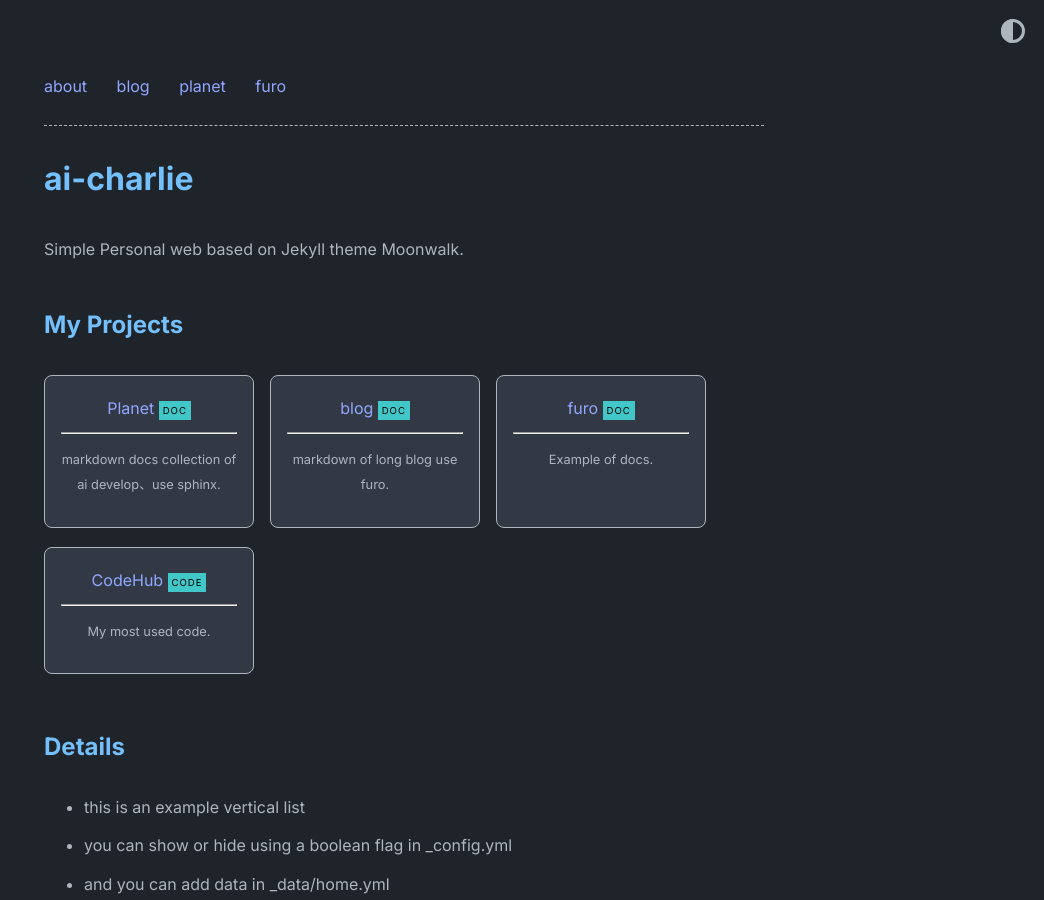
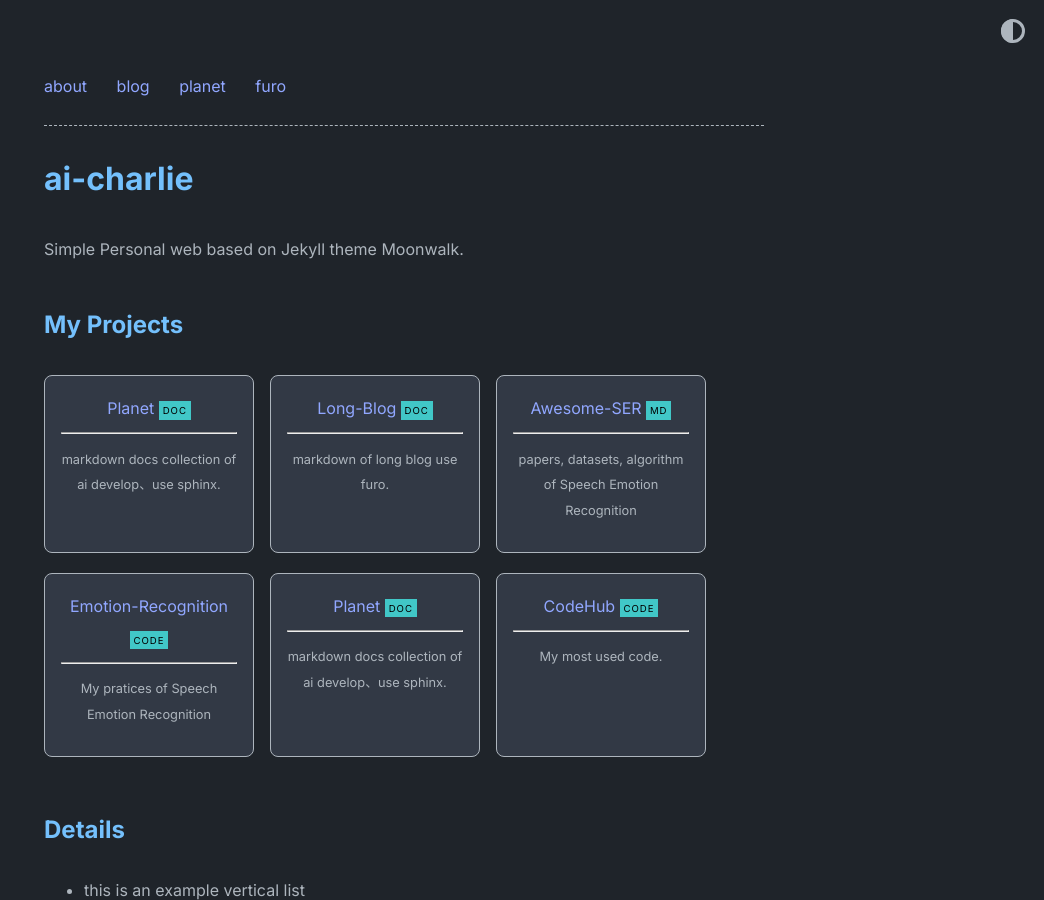
Before and after one commit to ai-charlie/ai-charlie.github.io, a Jekyll site: the page built from index.md, in a window 1280 px wide and 900 px high. Shown: the whole window, without its empty margins (236-1280 px from the left). Built offline with Jekyll 4.4.1, drawn with Linux system fonts in a browser that asks for light colours.

Commit message:
update home.yml

```diff
--- a/_data/home.yml
+++ b/_data/home.yml
@@ -17,14 +17,24 @@ project_entries:
     desc: markdown docs collection of ai develop、use sphinx.
     highlight: DOC
 
-  - title: blog
+  - title: Long-Blog
     url: https://github.com/ai-charlie/blog
     desc: markdown of long blog use furo.
     highlight: DOC
 
-  - title: furo
-    url: https://github.com/ai-charlie/furo
-    desc: Example of docs.
+  - title: Awesome-SER
+    url: https://github.com/ai-charlie/awesome-ser
+    desc: papers, datasets, algorithm of Speech Emotion Recognition
+    highlight: MD
+
+  - title: Emotion-Recognition
+    url: https://github.com/ai-charlie/Emotion-Recognition
+    desc: My pratices of Speech Emotion Recognition
+    highlight: CODE
+
+  - title: Planet
+    url: https://github.com/ai-charlie/planet
+    desc: markdown docs collection of ai develop、use sphinx.
     highlight: DOC
 
   - title: CodeHub
```
